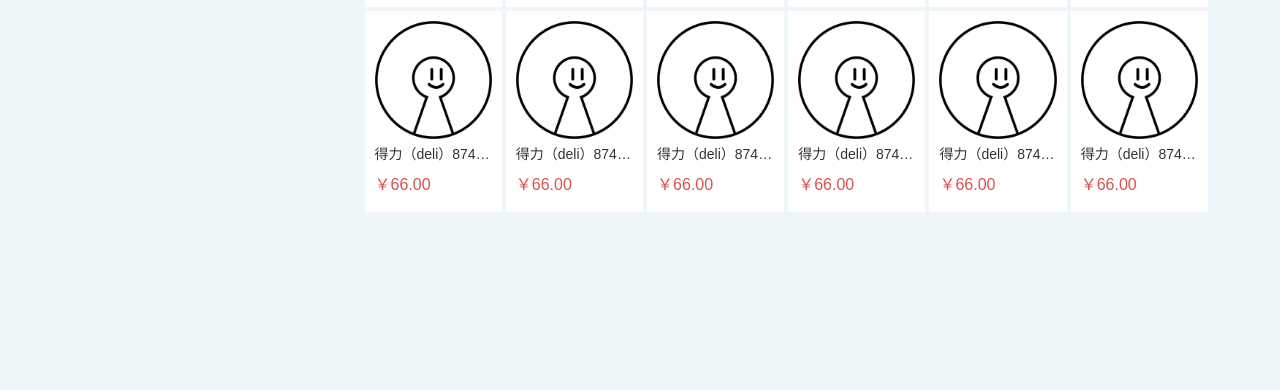
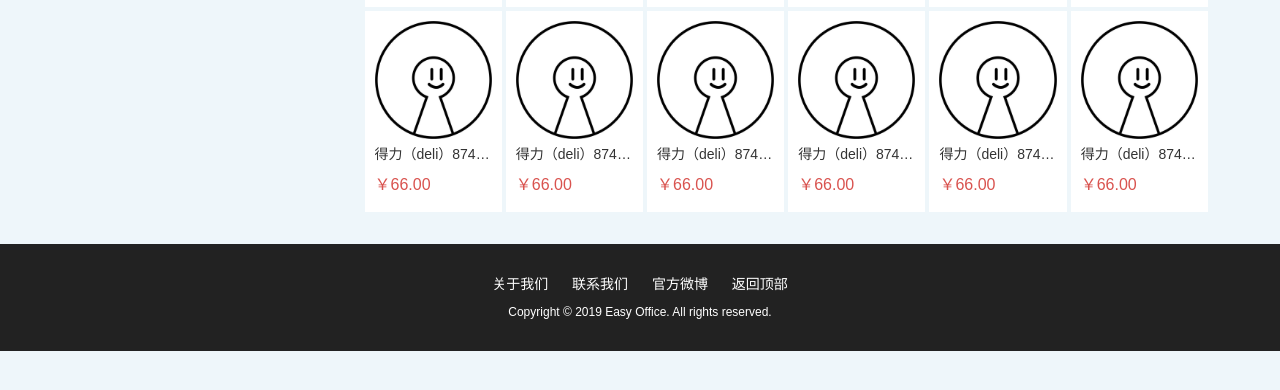
Before and after one commit to Logonther/GraduationProject, a plain HTML site: page index.html in a window 1280 px wide. Shown: the part 692-1082 px from the top of the page. After the commit the page ends 1043 px from the top, so only its background shows below. Drawn offline with nearby package versions, Linux system fonts and the light colour scheme.

Commit message:
首页基本样式完成

```diff
--- a/css/base.css
+++ b/css/base.css
@@ -139,5 +139,21 @@ nav .nav-shoppingcart-num{
 /*主容器*/
 .container.main{
     padding-top: 50px;
-    height: 5000px;
 }
+/*底部*/
+footer{
+    text-align: center;
+    padding: 50px;
+    background-color: #222;
+    color: white;
+    margin-top: 30px;
+    padding: 30px;
+}
+footer a{
+    margin: 0 10px;
+    color: white;
+}
+footer .copyright{
+    font-size: 12px;
+    margin: 0;
+}
--- a/index.html
+++ b/index.html
@@ -188,7 +188,13 @@
     </div>
 </div>
 <footer>
-
+    <p class="map">
+        <a href="#">关于我们</a>
+        <a href="#">联系我们</a>
+        <a href="#">官方微博</a>
+        <a href="#">返回顶部</a>
+    </p>
+    <p class="copyright">Copyright © 2019 Easy Office. All rights reserved.</p>
 </footer>
 </body>
 </html>
```
